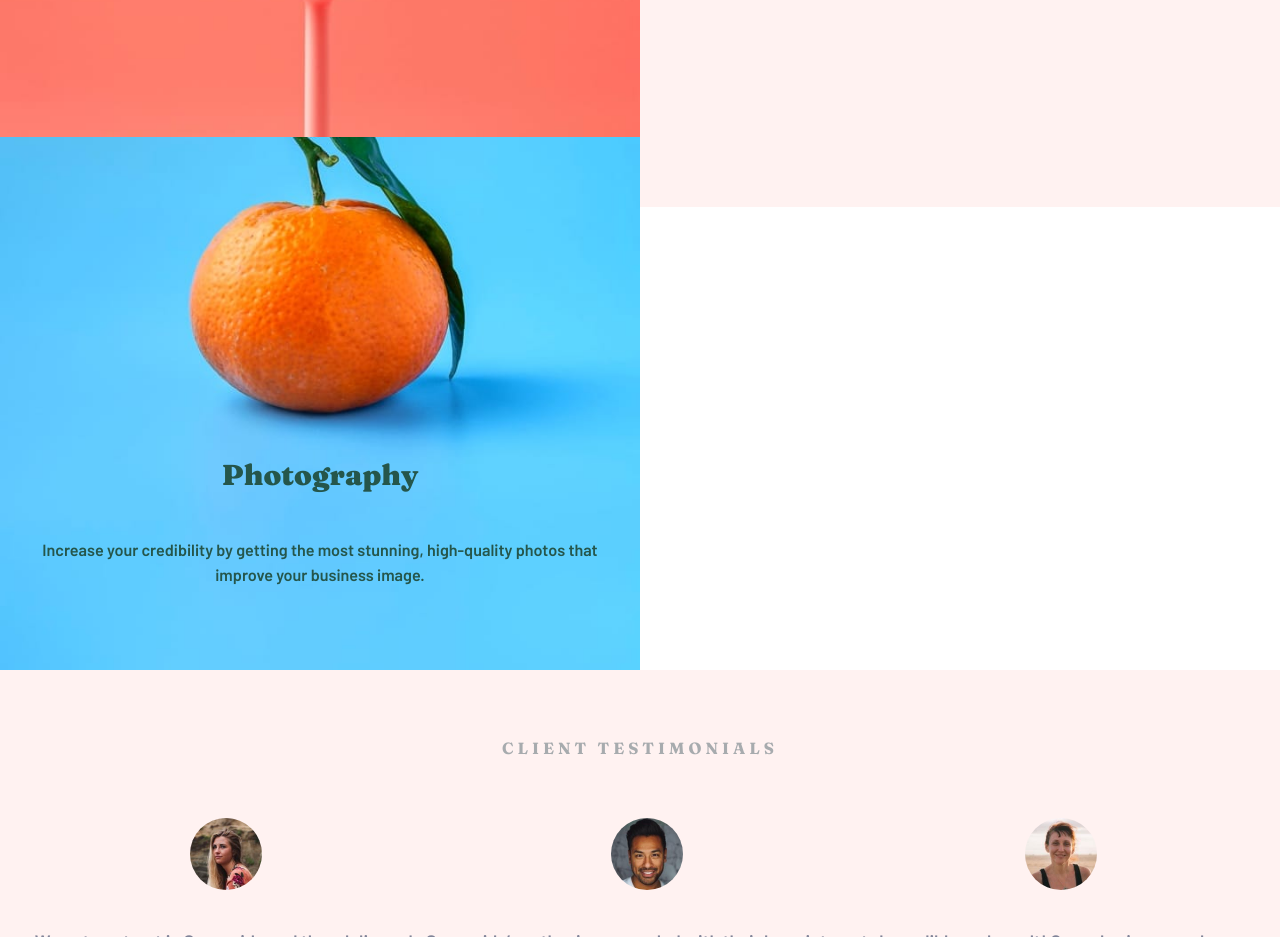
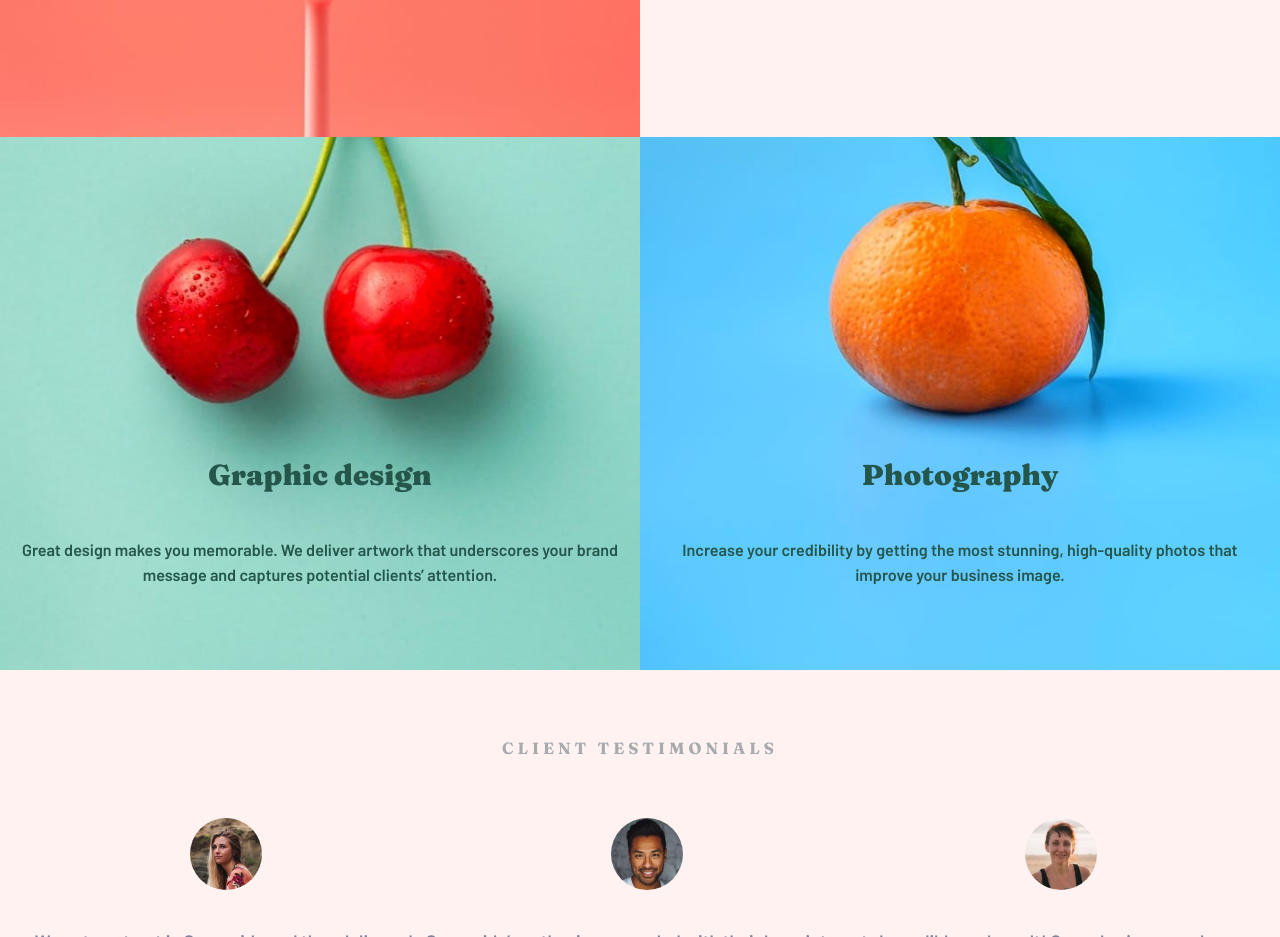
Before and after one commit to FranSemprini/SunnysideAgencyLandingPage, a plain HTML site: page index.html in a window 1280 px wide. Shown: the part 1630-2567 px from the top of the page. Drawn offline with Linux system fonts and the light colour scheme.

Commit message:
responsive issues fixed

```diff
--- a/index.html
+++ b/index.html
@@ -77,7 +77,7 @@
     </section>
 
     <section class="graphPhoto">
-        <article class="sect__graphicDesign">
+        <article class="sect__graphicDesign sect__graphicDesign--graphic">
             <img src="images/mobile/image-graphic-design.jpg" class="graphicDesign__img--mobile" alt="">
             <img src="images/desktop/image-graphic-design.jpg" class="graphicDesign__img--desktop hidden"
                 alt="">
@@ -88,7 +88,7 @@
             </div>
         </article>
 
-        <article class="sect__graphicDesign">
+        <article class="sect__graphicDesign sect__graphicDesign--photo">
             <img src="images/mobile/image-photography.jpg" class="graphicDesign__img--mobile" alt="">
             <img src="images/desktop/image-photography.jpg" class="graphicDesign__img--desktop hidden"
                 alt="">
--- a/scss/_index.scss
+++ b/scss/_index.scss
@@ -197,6 +197,7 @@ main {
 .graphPhoto {
 
     .sect__graphicDesign {
+        grid-area: photo;
         display: grid;
         position: relative;
         grid-template-rows: 60% 15%;
@@ -235,6 +236,14 @@ main {
                 padding: 0 1rem;
             }
         }
+    }
+
+    .sect__graphicDesign--graphic {
+        grid-area: graph;
+    }
+
+    .sect__graphicDesign--photo {
+        grid-area: photo;
     }
 }
 
@@ -423,6 +432,7 @@ main {
 
     .graphPhoto {
         @include transStandDesk;
+        grid-template-areas: "graph photo";
     }
 
     .sect__testimonials {
```
Also changed, not shown: styles/styles.css.
